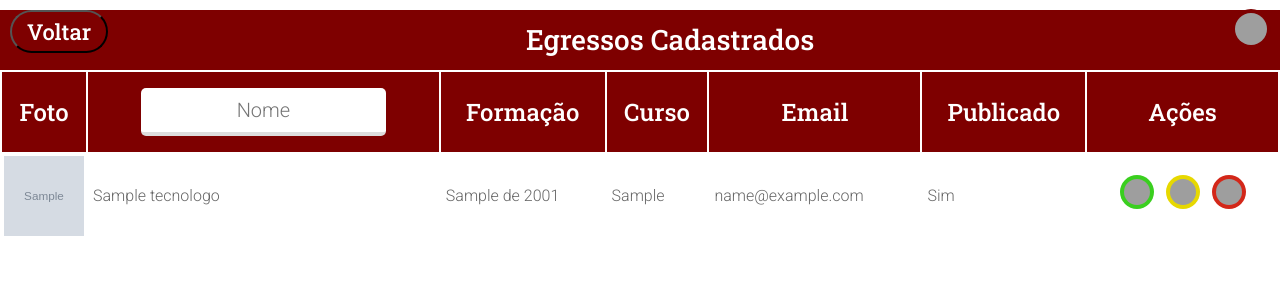
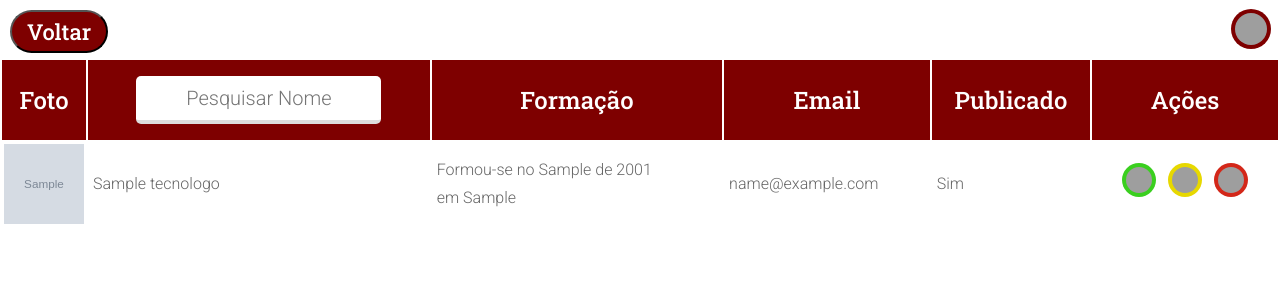
Before and after one commit to MDellaCS/clube_tecnologo, a PHP site: page /admin/lista.php in a window 1280 px wide. Shown: the top 300 px of the page. Run offline with PHP 8.4, Linux system fonts and the light colour scheme; the visitor is signed in with stand-in values (Sample User, id 1); tables that the repository leaves empty hold one stand-in row (values such as "Sample post"); grey boxes marked "Sample" are stand-in pictures; grey boxes are pictures that could not be loaded.

Commit message:
Rework leve

```diff
--- a/admin/lista.php
+++ b/admin/lista.php
@@ -29,29 +29,24 @@ if (!isset($_SESSION["email"]) && !isset($_SESSION["senha"])) {
 
     <body>
 
-        <div class="sticky">
+        <div>
             <a href="index.php">
                 <input type="button" class="btn floatL" value="Voltar">
             </a>
             <img id="btnTheme" onclick="invertTheme()" class="icon btn floatR" />
         </div>
 
-        <div class="title">
-            Egressos Cadastrados
-        </div>
-
         <table>
 
-            <tr>
+            <tr class="sticky">
                 <th class="foto">Foto</th>
                 <th class="nome">
                     <div>
-                        <input type="text" id="search" class="formInput center" onkeyup="attBusca()" placeholder="Nome"
-                            autocomplete="off">
+                        <input type="text" id="search" class="formInput center" onkeyup="attBusca()"
+                            placeholder="Pesquisar Nome" autocomplete="off">
                     </div>
                 </th>
                 <th class="formacao">Formação</th>
-                <th class="curso">Curso</th>
                 <th class="email">Email</th>
                 <th class="publicado">Publicado</th>
                 <th class="acoes">Ações</th>
@@ -74,9 +69,9 @@ if (!isset($_SESSION["email"]) && !isset($_SESSION["senha"])) {
 
             while ($row = $result->fetch_assoc()) {
                 if ($row['ano_formacao'] == "1901") {
-                    $row['ano_formacao'] = "Cursando";
+                    $formacao = "Cursando " . $row['curso'];
                 } else {
-                    $row['semestre_formacao'] .= " de ";
+                    $formacao = "Formou-se no " . $row['semestre_formacao'] . " de " . $row['ano_formacao'] . "<br>em " . $row['curso'];
                 }
 
                 if ($row['publicado'] == 0) {
@@ -100,12 +95,7 @@ if (!isset($_SESSION["email"]) && !isset($_SESSION["senha"])) {
                     </td>
 
                     <td>
-                        <?= $row['semestre_formacao'] ?>
-                        <?= $row['ano_formacao'] ?>
-                    </td>
-
-                    <td>
-                        <?= $row['curso'] ?>
+                        <?= $formacao ?>
                     </td>
 
                     <td>
@@ -118,10 +108,9 @@ if (!isset($_SESSION["email"]) && !isset($_SESSION["senha"])) {
 
                     <td class="acoes center">
 
-                        <img class="icon green" src="https://img.icons8.com/ios-glyphs/480/FFFFFF/checkmark--v1.png"
-                            onclick="abrirPublicar(<?= $row['id'] ?>)" />
+                        <img class="icon green" onclick="abrirPublicar(<?= $row['id'] ?>)" />
 
-                        <div id="confirmPublicar<?= $row['id'] ?>" class="modal">
+                        <div id="confirmPublicar<?= $row['id'] ?>" class="modal" onclick="fecharModal()">
                             <div class="modal-content">
                                 <h1>Deseja publicar
                                     <?= $row['nome'] ?>?
@@ -134,13 +123,11 @@ if (!isset($_SESSION["email"]) && !isset($_SESSION["senha"])) {
                             </div>
                         </div>
 
-                        <img class="icon yellow" src="https://img.icons8.com/android/480/FFFFFF/plus.png"
-                            onclick="abrirModal(<?= $count ?>)" />
+                        <img class="icon yellow" onclick="abrirModal(<?= $count ?>)" />
 
-                        <img class="icon red" src="https://img.icons8.com/ios/480/FFFFFF/delete-sign--v1.png"
-                            onclick="abrirDeletar(<?= $row['id'] ?>)" />
+                        <img class="icon red" onclick="abrirDeletar(<?= $row['id'] ?>)" />
 
-                        <div id="confirmDeletar<?= $row['id'] ?>" class="modal">
+                        <div id="confirmDeletar<?= $row['id'] ?>" class="modal" onclick="fecharModal()">
                             <div class="modal-content">
                                 <h1>Deseja deletar
                                     <?= $row['nome'] ?>?
@@ -159,59 +146,31 @@ if (!isset($_SESSION["email"]) && !isset($_SESSION["senha"])) {
 
                 <div id="modal<?= $count ?>" class="modal" onclick="fecharModal()">
                     <div class="modal-content">
-
-                        <h1>
-                            <div class="container">
-
-                                <img class="foto2" src="../profilePictures/<?= $row['foto'] ?>">
-
-                                <div class="texto-sobre-imagem">
-                                    <?= $primeiroUltimoNome ?>
+                        <div class="floatR">
+                            <img class="foto2" src="../profilePictures/<?= $row['foto'] ?>">
+                        </div>
+                        <h1 class="centerItems">
+                            <?= $row['nome'] ?>
+                        </h1>
+                        <h2>
+                            <?= $row['idade'] ?> anos
+                        </h2>
+                        <h2>
+                            <?= $row['email'] ?>
+                        </h2>
+                        <h2>
+                            <?= $formacao ?>
+                        </h2>
+                        <h3>
+                            <div class="textos">
+                                <div>
+                                    <?= $row['texto_sobre'] ?>
                                 </div>
-
+                                <div>
+                                    <?= $row['texto_fatec'] ?>
+                                </div>
                             </div>
-                        </h1>
-
-                        <h2>
-                            <div>
-                                <?= $row['idade'], " anos" ?>
-                            </div>
-
-                            <div>
-                                <?= $row['email'] ?>
-                            </div>
-
-                            <div>
-                                <?= $row['curso'] ?>
-                            </div>
-
-                            <div>
-                                <?= $row['semestre_formacao'] ?>
-                                <?= $row['ano_formacao'] ?>
-                                <br><br>
-                            </div>
-
-                            <div>
-                                Texto Pessoal:
-                            </div>
-
-                            <div>
-                                <h3>
-                                    <?= $row['texto_sobre'] ?>
-                                </h3>
-                            </div>
-
-                            <div>
-                                Texto Agradecimentos:
-                            </div>
-
-                            <div>
-                                <h3>
-                                    <?= $row['texto_fatec'] ?>
-                                </h3>
-                            </div>
-                        </h2>
-
+                        </h3>
                     </div>
                 </div>
 
```
